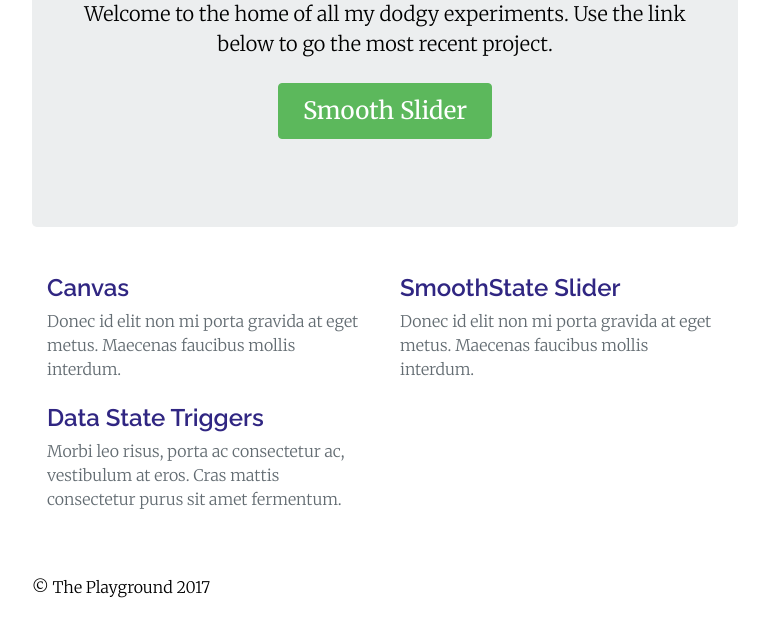
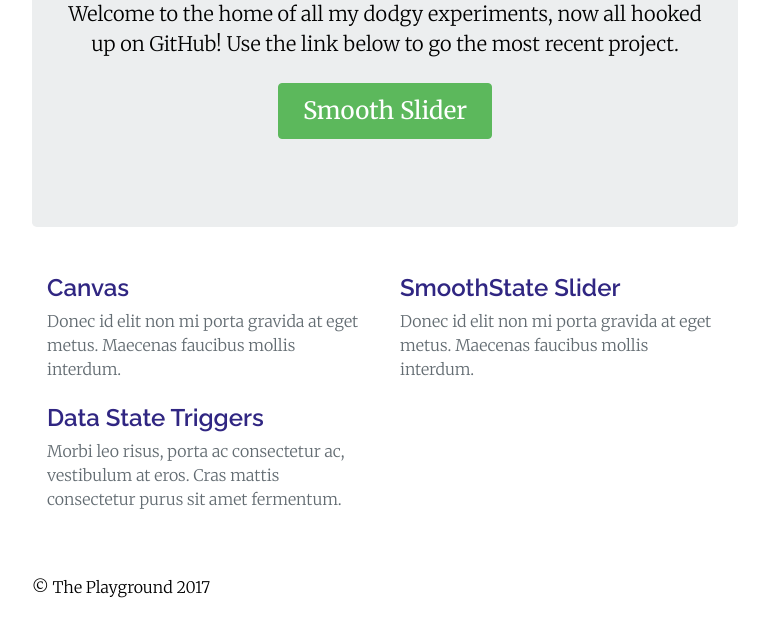
Before and after one commit to georgerowson/The-Playground, a website: page src/index.html in a window 1280 px wide. Shown: the part 264-903 px from the top of the page, without its empty margins (255-1024 px from the left). Drawn offline with Linux system fonts and the light colour scheme.

Commit message:
Updated lead paragraph

```diff
--- a/src/index.html
+++ b/src/index.html
@@ -24,7 +24,7 @@
 
     <div class="jumbotron">
       <h1 class="display-4">The Playground</h1>
-      <p class="lead pt-2">Welcome to the home of all my dodgy experiments. Use the link below to go the most recent project.</p>
+      <p class="lead pt-2">Welcome to the home of all my dodgy experiments, now all hooked up on GitHub! Use the link below to go the most recent project.</p>
       <p><a class="btn btn-success m-2" href="playgrounds/smooth-slider/slide1.html" role="button">Smooth Slider</a></p>
     </div>
 
```
